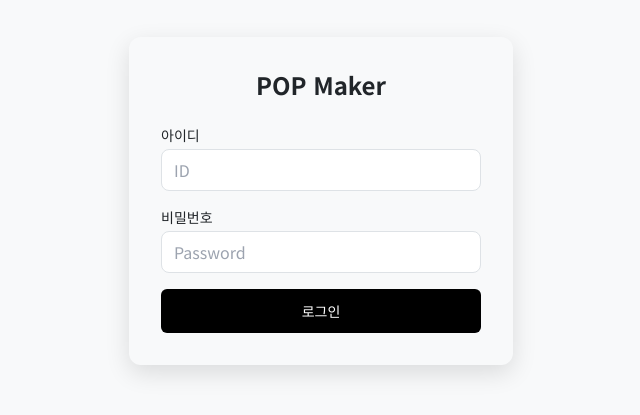
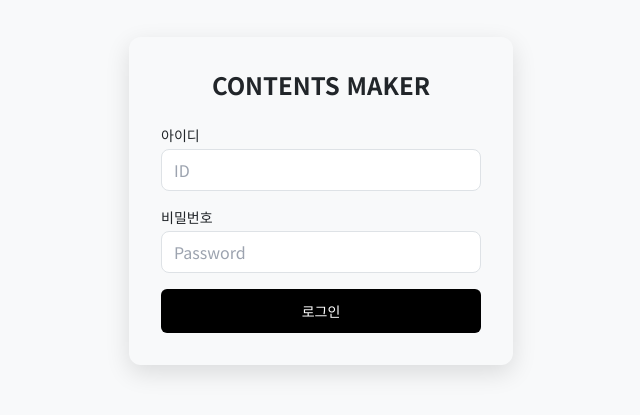
Before and after one commit to DainoJung/Omni, a Next.js app in the folder frontend/: page /login in a window 1280 px wide. Shown: the part 199-614 px from the top of the page, without its empty margins (319-959 px from the left). Built offline with nearby package versions, Linux system fonts and the light colour scheme; no server answers.

Commit message:
update: wording

```diff
--- a/frontend/app/login/page.tsx
+++ b/frontend/app/login/page.tsx
@@ -39,7 +39,7 @@ export default function LoginPage() {
   return (
     <div className="min-h-screen flex items-center justify-center bg-bg-secondary">
       <div className="w-full max-w-sm p-8 bg-bg-primary rounded-lg shadow-lg">
-        <h1 className="text-2xl font-bold text-center mb-6">POP Maker</h1>
+        <h1 className="text-2xl font-bold text-center mb-6">CONTENTS MAKER</h1>
         <form onSubmit={handleSubmit} className="space-y-4">
           <div>
             <label className="block text-sm font-medium mb-1">아이디</label>
--- a/frontend/app/page.tsx
+++ b/frontend/app/page.tsx
@@ -55,6 +55,7 @@ export default function HomePage() {
         <header className="h-14 border-b border-border flex items-center px-10">
           <div className="flex items-center gap-2">
             <Image src="/logo.png" alt="SSG" width={120} height={40} />
+            <h1 className="text-2xl font-bold text-center mb-6">CONTENTS MAKER</h1>
           </div>
         </header>
 
--- a/frontend/components/layout/Header.tsx
+++ b/frontend/components/layout/Header.tsx
@@ -106,6 +106,7 @@ export function Header({
       <div className="flex items-center gap-4">
         <Link href="/" className="flex items-center gap-2">
           <Image src="/logo.png" alt="SSG" width={120} height={40} />
+          <h1 className="text-lg font-semibold text-center text-gray-700">CONTENTS MAKER</h1>
         </Link>
 
         {/* Project Selector */}
```
Also changed, not shown: frontend/public/logo.png, 1 other file (tests, documents, lock files or other folders).
